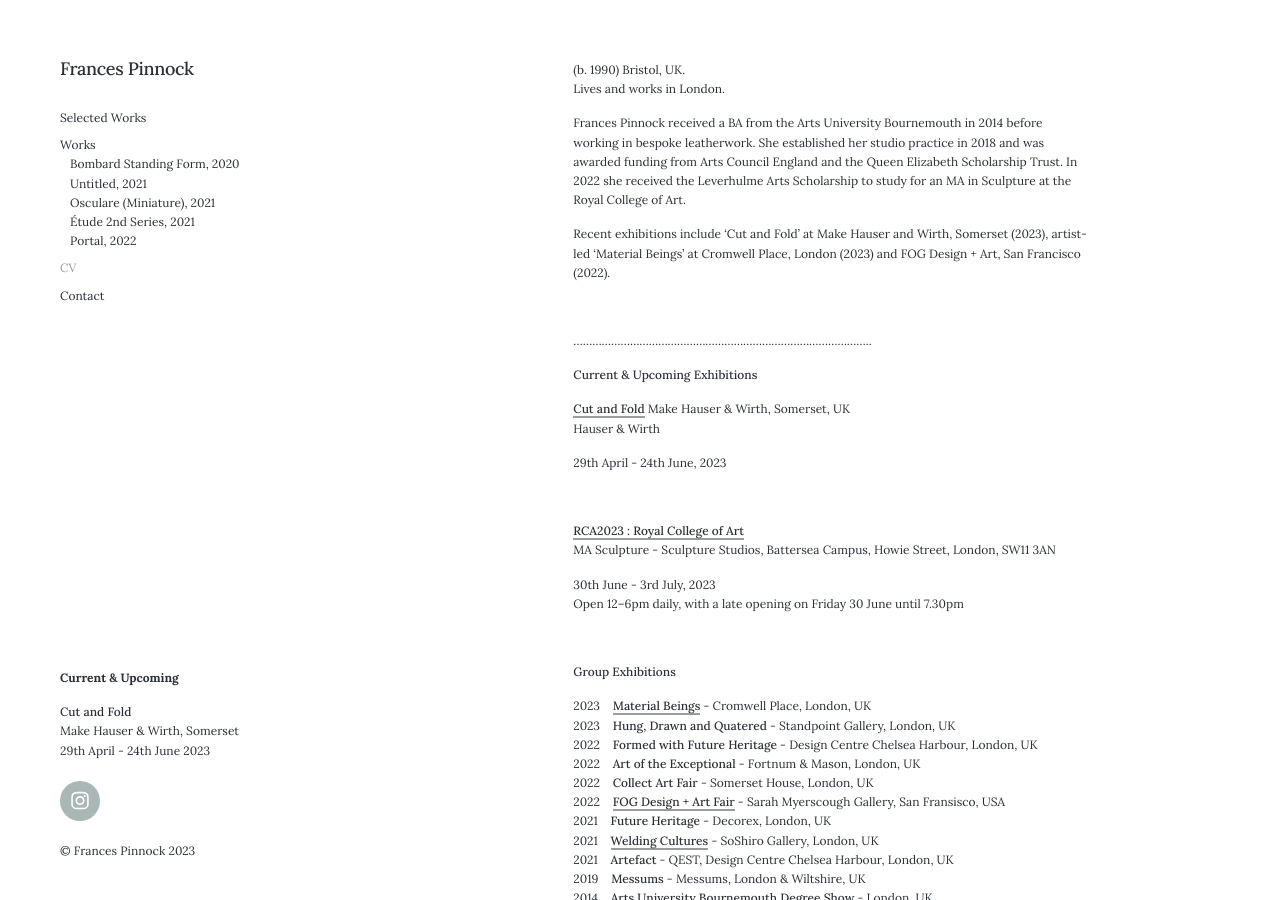
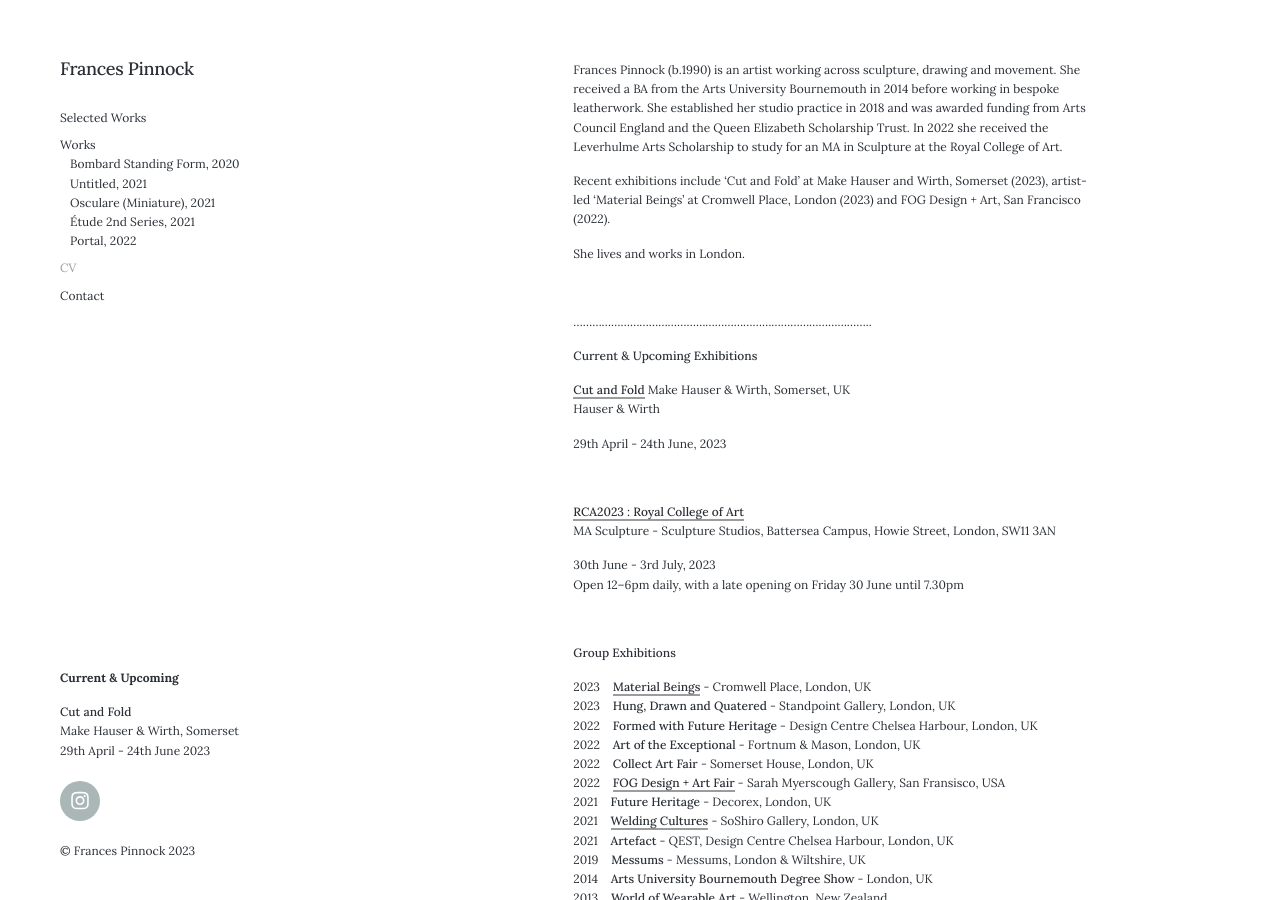
Before and after one commit to francespinnock/francespinnock.github.io, a Jekyll site: the page built from _pages/cv.md, in a window 1280 px wide and 900 px high. Built offline with Jekyll 4.4.1, drawn with Linux system fonts in a browser that asks for light colours; nearby versions of some CDN libraries.

Commit message:
Update cv.md

```diff
--- a/_pages/cv.md
+++ b/_pages/cv.md
@@ -4,14 +4,13 @@ subtitle:
 description: About Frances Pinnock
 ---
 
-(b. 1990) Bristol, UK.
-Lives and works in London.
 
-Frances Pinnock received a BA from the Arts University Bournemouth in 2014 before working in bespoke leatherwork. She established her studio practice in 2018 and was awarded funding from Arts Council England and the Queen Elizabeth Scholarship Trust. In 2022 she received the Leverhulme Arts Scholarship to study for an MA in Sculpture at the Royal College of Art.
+
+Frances Pinnock (b.1990) is an artist working across sculpture, drawing and movement. She received a BA from the Arts University Bournemouth in 2014 before working in bespoke leatherwork. She established her studio practice in 2018 and was awarded funding from Arts Council England and the Queen Elizabeth Scholarship Trust. In 2022 she received the Leverhulme Arts Scholarship to study for an MA in Sculpture at the Royal College of Art.
 
 Recent exhibitions include ‘Cut and Fold’ at Make Hauser and Wirth, Somerset (2023), artist-led  ‘Material Beings’ at Cromwell Place, London (2023) and FOG Design + Art, San Francisco (2022).
 
-
+She lives and works in London.
 
 <br />
 
```
